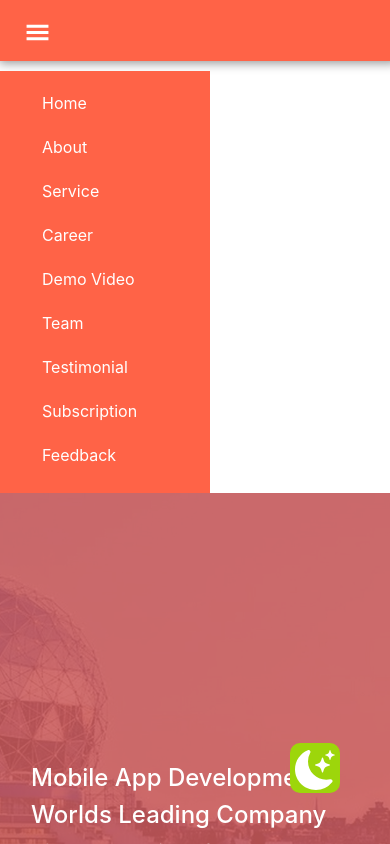
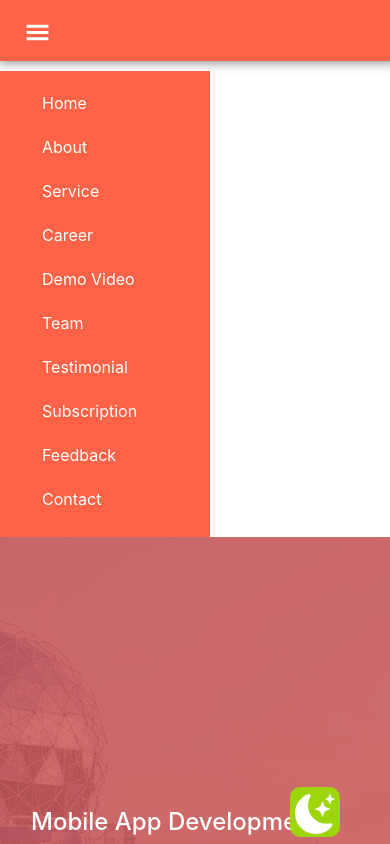
Before and after one commit to Yazdani1/React-Single-Page-Web-App-With-Smooth-Scrolling, a React (Create React App) app in the folder client/: page / in a window 390 px wide. Both pictures are taken after a click on the icon 37 px from the left and 32 px from the top of the page. Shown: the top 844 px of the page. Built offline with nearby package versions, Linux system fonts and the light colour scheme; no server answers.

Commit message:
Mobile view navitems

```diff
--- a/client/src/components/Contact/contact.css
+++ b/client/src/components/Contact/contact.css
@@ -79,9 +79,9 @@
   margin-top: 40px;
 }
 .submit-button p:hover {
-  border: 1px solid black;
-  background-color: white;
-  color: black;
+  /* border: 1px solid rgb(247, 247, 247); */
+  background-color: rgb(226, 7, 211);
+  color: white;
   cursor: pointer;
   transition-duration: 2s;
 }
--- a/client/src/components/Navbar/NavbarMobile.js
+++ b/client/src/components/Navbar/NavbarMobile.js
@@ -94,6 +94,7 @@ const NavbarMobile = () => {
                 Subscription
               </Link>
             </li>
+
             <li className="nav-item">
               <Link
                 to="feedback"
@@ -105,6 +106,18 @@ const NavbarMobile = () => {
                 Feedback
               </Link>
             </li>
+
+            <li className="nav-item">
+              <Link
+                to="contact"
+                spy={true}
+                smooth={true}
+                offset={-100}
+                duration={100}
+              >
+                Contact
+              </Link>
+            </li>
           </ul>
         </div>
       ) : null}
```
